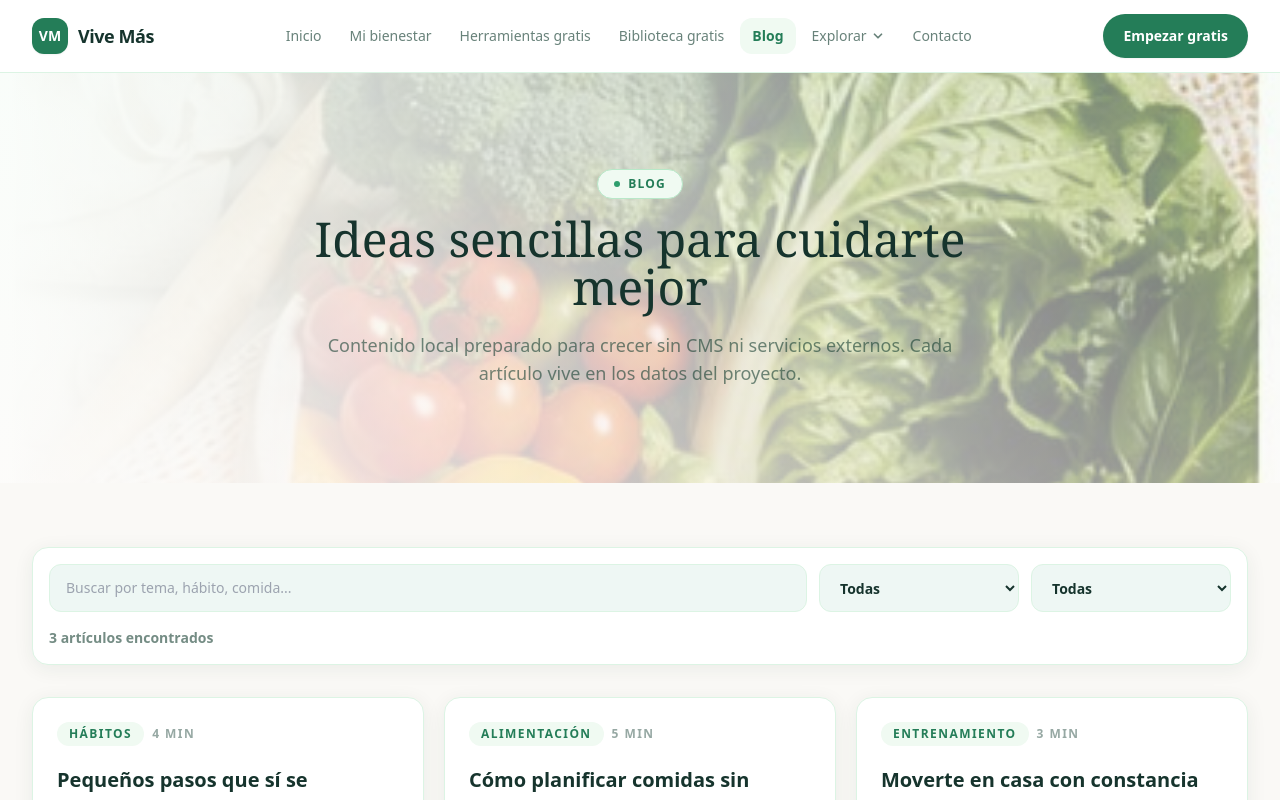
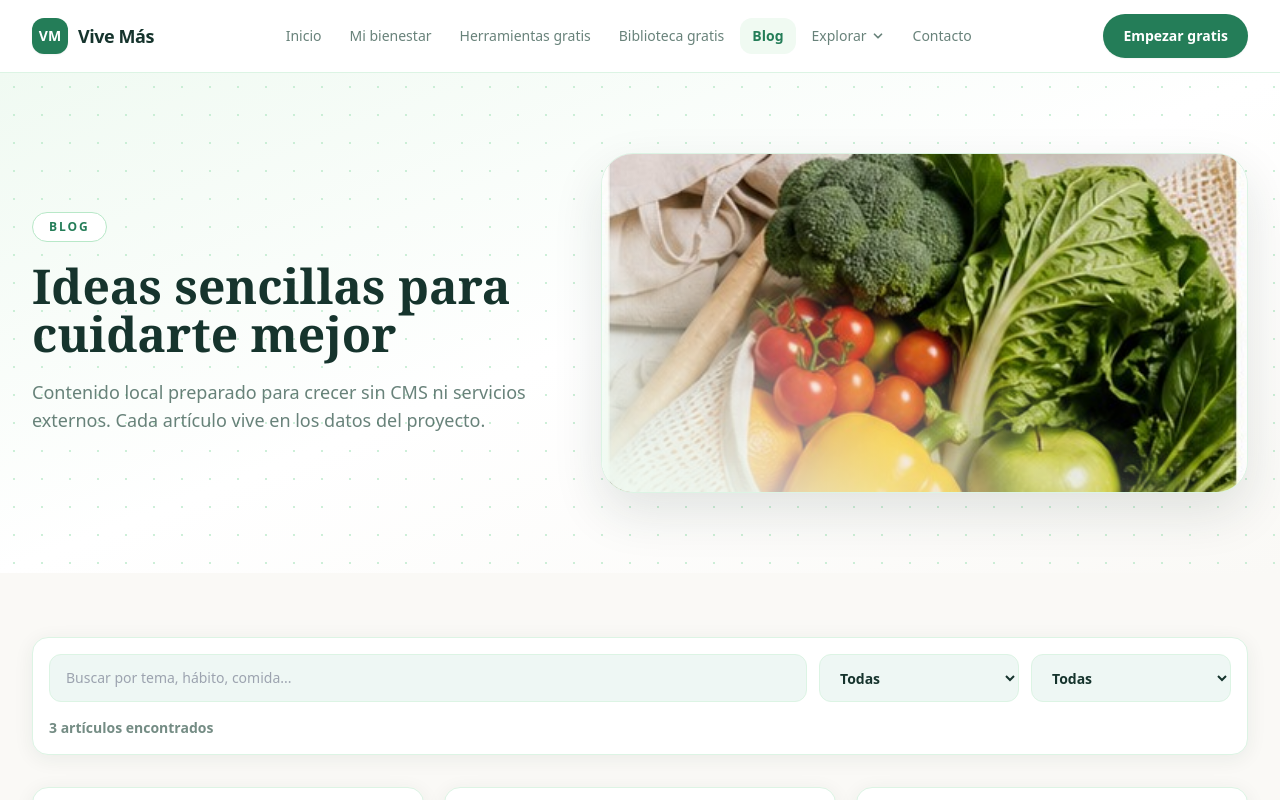
Before and after one commit to instialejandro-stack/vive-mas, a Next.js app: page /blog in a window 1280 px wide. Shown: the top 800 px of the page. Built offline with nearby package versions, Linux system fonts and the light colour scheme.

Commit message:
Improve blog header image clarity

```diff
--- a/app/blog/page.tsx
+++ b/app/blog/page.tsx
@@ -1,6 +1,6 @@
 import type { Metadata } from "next";
+import Image from "next/image";
 import { BlogSearch } from "@/components/BlogSearch";
-import { SectionTitle } from "@/components/SectionTitle";
 import { articles } from "@/data/articles";
 
 export const metadata: Metadata = {
@@ -12,18 +12,32 @@ export const metadata: Metadata = {
 export default function BlogPage() {
   return (
     <>
-      <section
-        className="relative overflow-hidden bg-cover bg-center py-24"
-        style={{ backgroundImage: "url('/images/resources/guia-compra-saludable.jpg')" }}
-      >
-        <div className="absolute inset-0 bg-gradient-to-r from-white via-white/86 via-55% to-leaf-900/24" aria-hidden="true" />
-        <div className="absolute inset-0 bg-gradient-to-b from-leaf-50/40 to-cream/55" aria-hidden="true" />
-        <div className="page-shell relative">
-          <SectionTitle
-            eyebrow="Blog"
-            title="Ideas sencillas para cuidarte mejor"
-            description="Contenido local preparado para crecer sin CMS ni servicios externos. Cada artículo vive en los datos del proyecto."
-          />
+      <section className="relative overflow-hidden bg-gradient-to-br from-leaf-50 via-white to-cream py-20">
+        <div className="absolute inset-0 bg-dots opacity-70" aria-hidden="true" />
+        <div className="page-shell relative grid gap-10 lg:grid-cols-[0.9fr_1.1fr] lg:items-center">
+          <div className="max-w-2xl">
+            <p className="inline-flex rounded-full border border-leaf-200 bg-white px-4 py-1.5 text-xs font-black uppercase tracking-[0.16em] text-leaf-600">
+              Blog
+            </p>
+            <h1 className="mt-5 text-balance font-serif text-4xl font-bold leading-tight text-ink md:text-5xl">
+              Ideas sencillas para cuidarte mejor
+            </h1>
+            <p className="mt-5 max-w-xl text-base leading-8 text-leaf-900/65 md:text-lg">
+              Contenido local preparado para crecer sin CMS ni servicios externos. Cada artículo vive en los datos del proyecto.
+            </p>
+          </div>
+
+          <div className="relative min-h-[260px] overflow-hidden rounded-[2rem] border border-leaf-100 bg-white shadow-soft md:min-h-[340px]">
+            <Image
+              src="/images/resources/guia-compra-saludable.jpg"
+              alt="Verduras frescas y tomates para acompañar artículos sobre alimentación saludable"
+              fill
+              priority
+              sizes="(min-width: 1024px) 52vw, 100vw"
+              className="object-cover"
+            />
+            <div className="absolute inset-0 bg-gradient-to-tr from-leaf-900/18 via-transparent to-white/12" aria-hidden="true" />
+          </div>
         </div>
       </section>
 
```
